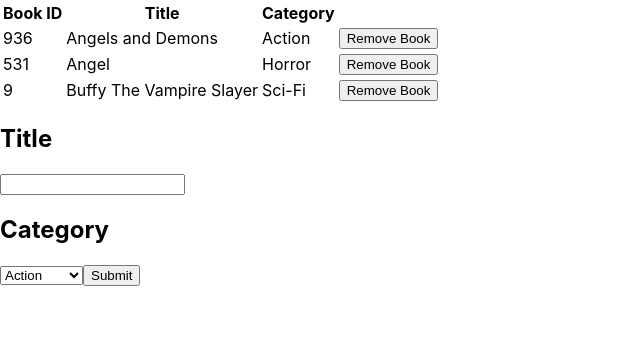
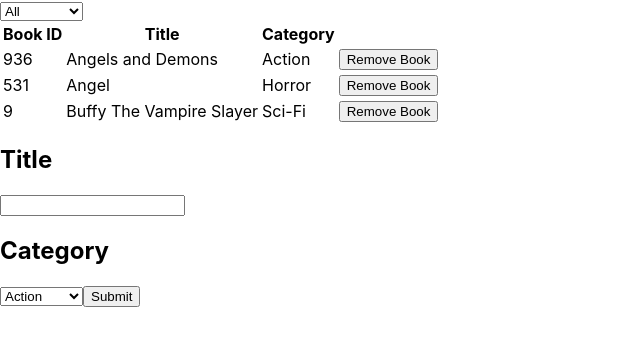
Before and after one commit to geraldgsh/redux-bookstore, a React (Create React App) app: page / in a window 1280 px wide. Shown: the top 346 px of the page, without its empty margins (0-640 px from the left). Built offline with nearby package versions, Linux system fonts and the light colour scheme.

Commit message:
Added filterReducer
Combined both filter and books reducers using Redux.combineReducers
This resulted in the change of return state for the booksReducer from and object containing and array to simply and array containing objects

```diff
--- a/src/actions/index.js
+++ b/src/actions/index.js
@@ -1,5 +1,6 @@
 const CREATE_BOOK = 'CREATE_BOOK';
 const REMOVE_BOOK = 'REMOVE_BOOK';
+const CHANGE_FILTER = 'CHANGE_FILTER';
 
 const createBook = book => ({
   type: CREATE_BOOK,
@@ -11,6 +12,11 @@
   book,
 });
 
+const changeFilter = category => ({
+  type: CHANGE_FILTER,
+  category,
+});
+
 export {
-  CREATE_BOOK, REMOVE_BOOK, createBook, removeBook,
+  CREATE_BOOK, REMOVE_BOOK, CHANGE_FILTER, createBook, removeBook, changeFilter,
 };
--- a/src/containers/BookList.js
+++ b/src/containers/BookList.js
@@ -2,9 +2,33 @@
 import { connect } from 'react-redux';
 import PropTypes from 'prop-types';
 import Book from '../components/Books';
-import { removeBook } from '../actions/index';
+import { removeBook, changeFilter } from '../actions/index';
 
-const BookList = ({ books, removeBook }) => (
+const categories = [
+  'All',
+  'Action',
+  'Biography',
+  'History',
+  'Horror',
+  'Kids',
+  'Learning',
+  'Sci-Fi',
+];
+
+const BookList = ({
+  books, filter, removeBook, changeFilter,
+}) => {
+  const selectCat = React.useRef(null);
+  const filteredBooks = (filter !== 'All') ? books.filter(book => book.category === filter) : books;
+  return (
+    <div>
+      <div>
+        <select ref={selectCat} name="category" onChange={() => changeFilter(selectCat.current.value)}>
+          {categories.map(category => (
+            <option key={category}>{category}</option>
+          ))}
+        </select>
+      </div>
       <table>
         <thead>
           <tr>
@@ -14,26 +38,34 @@
           </tr>
         </thead>
         <tbody>
-      {books.map(book => (
+          {filteredBooks.map(book => (
             <Book book={book} key={book.id} removeBook={removeBook} />
           ))}
         </tbody>
       </table>
+    </div>
   );
+};
 
 BookList.propTypes = {
   books: PropTypes.instanceOf(Array).isRequired,
+  filter: PropTypes.string,
   removeBook: PropTypes.func.isRequired,
+  changeFilter: PropTypes.func.isRequired,
 };
 
 const mapStateToProps = state => ({
   books: state.books,
+  filter: state.filter,
 });
 
 const mapDispatchToProps = dispatch => ({
   removeBook: book => {
     dispatch(removeBook(book));
   },
+  changeFilter: category => {
+    dispatch(changeFilter(category));
+  },
 });
 
 export default connect(mapStateToProps, mapDispatchToProps)(BookList);
--- a/src/index.js
+++ b/src/index.js
@@ -5,7 +5,7 @@
 import './index.css';
 import * as serviceWorker from './serviceWorker';
 
-import rootReducer from './reducers/books';
+import rootReducer from './reducers/index';
 import App from './App';
 
 const initialState = {
--- a/src/reducers/books.js
+++ b/src/reducers/books.js
@@ -3,9 +3,9 @@
 const bookReducer = (state = [], action) => {
   switch (action.type) {
     case CREATE_BOOK:
-      return { books: [...state.books, action.book] };
+      return [...state, action.book];
     case REMOVE_BOOK:
-      return { books: state.books.filter(book => book.id !== action.book.id) };
+      return state.filter(book => book.id !== action.book.id);
     default:
       return state;
   }
--- /dev/null
+++ b/src/reducers/filter.js
@@ -0,0 +1,14 @@
+import { CHANGE_FILTER } from '../actions/index';
+
+const filterReducer = (state = 'All', action) => {
+  console.log(state);
+  console.log(action);
+  switch (action.type) {
+    case CHANGE_FILTER:
+      return action.category;
+    default:
+      return state;
+  }
+};
+
+export default filterReducer;
--- a/src/reducers/index.js
+++ b/src/reducers/index.js
@@ -0,0 +1,10 @@
+import { combineReducers } from 'redux';
+import booksReducer from './books';
+import filterReducer from './filter';
+
+const rootReducer = combineReducers({
+  books: booksReducer,
+  filter: filterReducer,
+});
+
+export default rootReducer;
```
Also changed, not shown: src/components/CategoryFilter.js (added). Lines whose indentation alone changed are shown as unchanged.
